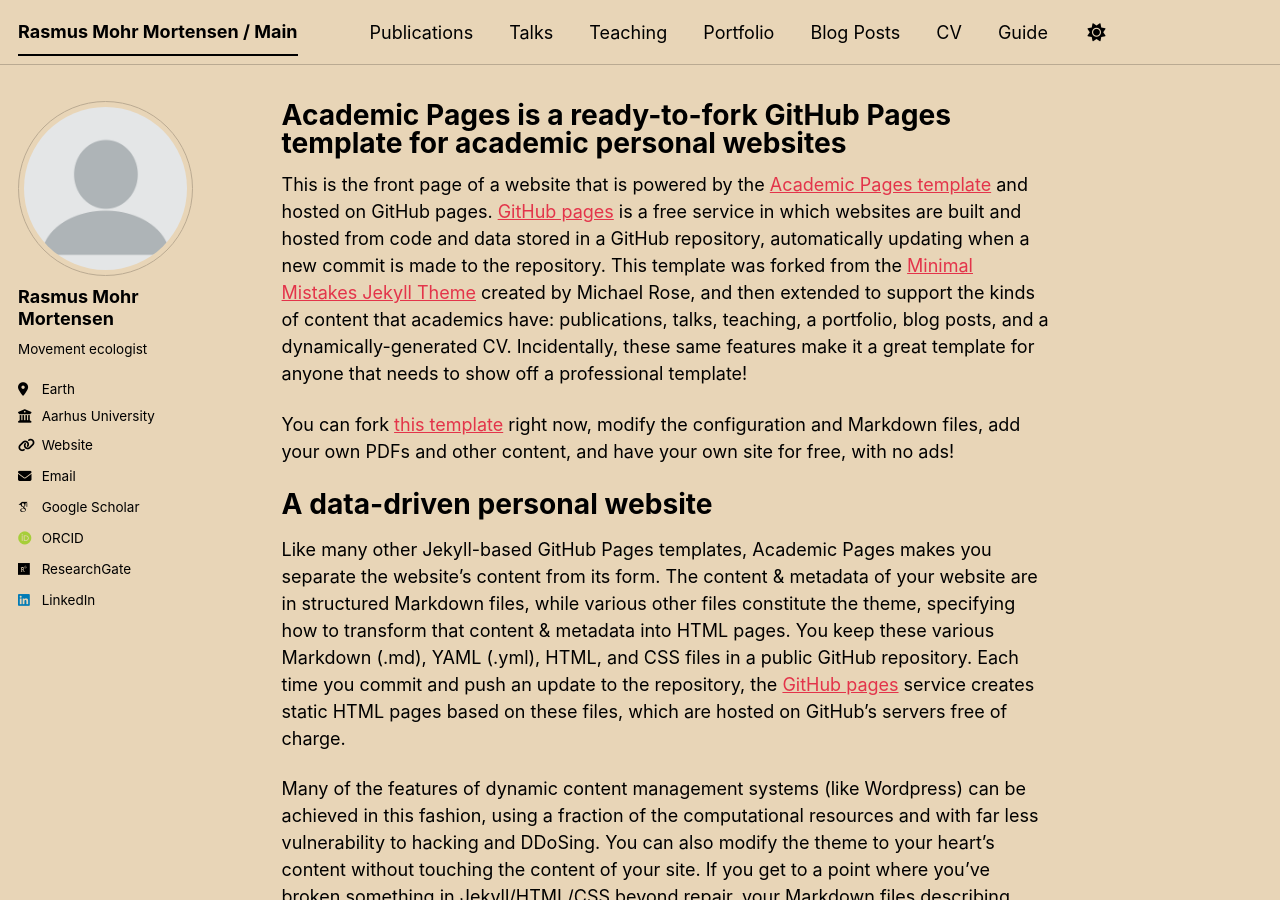
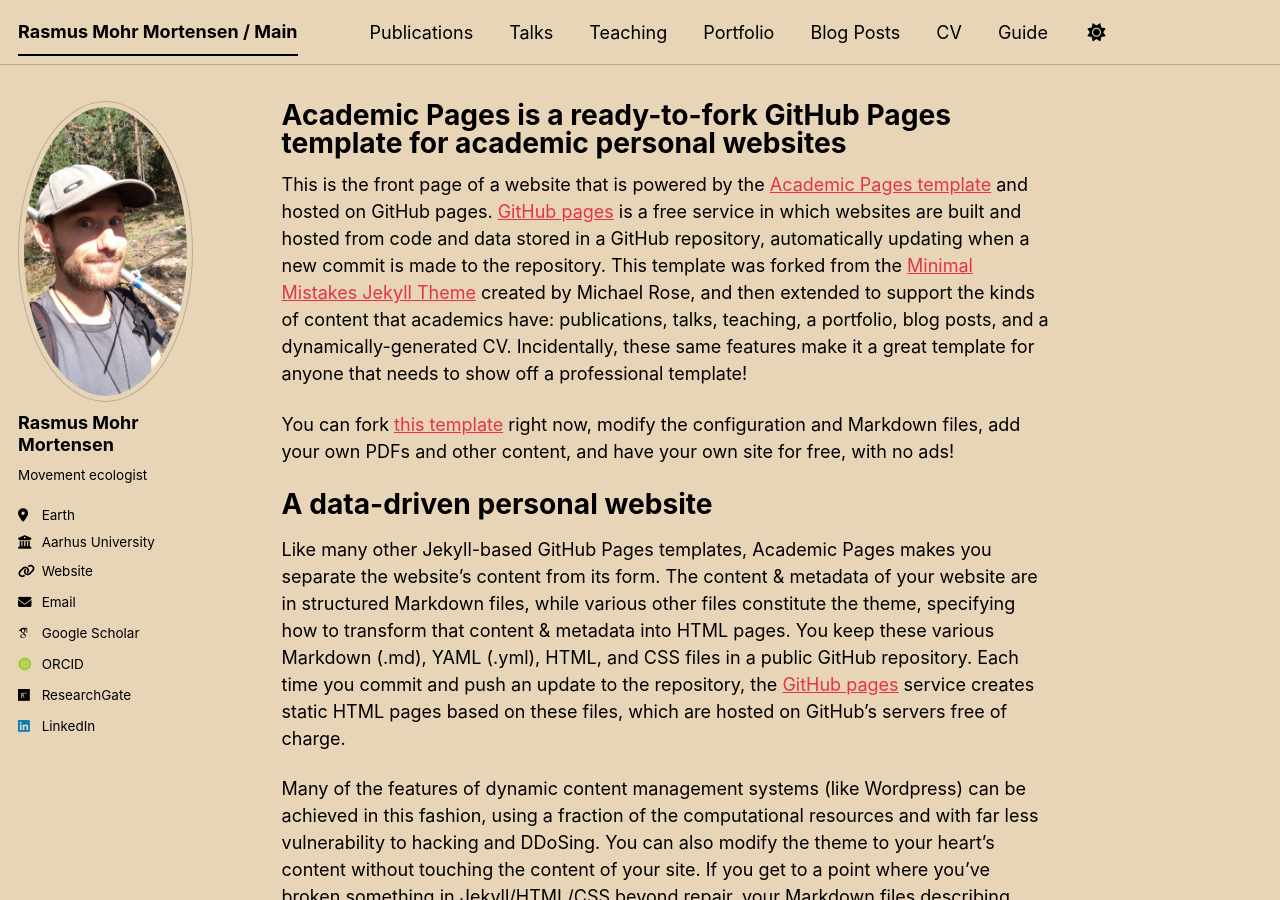
Before and after one commit to rasmusmohrmortensen/rasmusmohrmortensen.github.io, a Jekyll site: the page built from _pages/about.md, in a window 1280 px wide and 900 px high. Built offline with Jekyll 4.4.1, drawn with Linux system fonts in a browser that asks for light colours; some web fonts are replaced; a script bundle is joined from its source files by our own code; library files that are not in the unit come from our copies.

Commit message:
Update _config.yml

```diff
--- a/_config.yml
+++ b/_config.yml
@@ -23,7 +23,7 @@
 #               Additional customization can be done by editing /_includes/author-profile.html
 author:
   # Biographic information
-  avatar           : "profile.png"
+  avatar           : "IMG_0634.JPG"#"profile.png"
   name             : "Rasmus Mohr Mortensen"
   pronouns         : # example: "she/her"
   bio              : "Movement ecologist"
```
